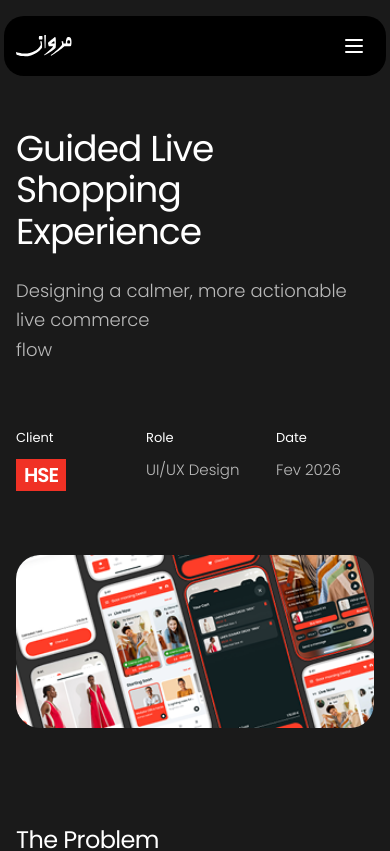
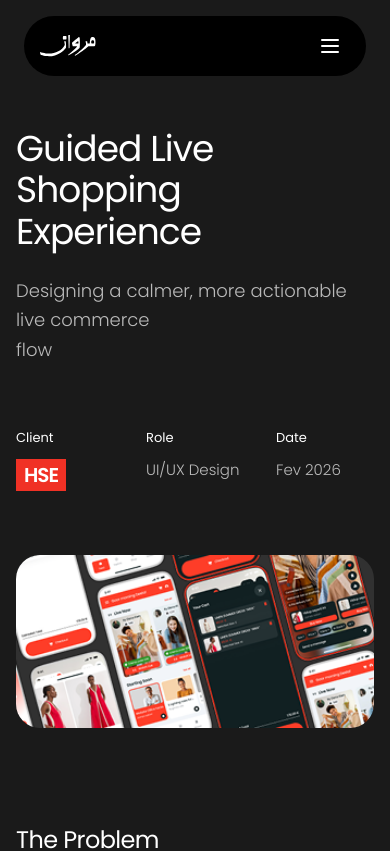
Before and after one commit to enneblymarwan-eng/Portfolio, a React (Vite) app: page /case-study in a window 390 px wide. Shown: the top 851 px of the page. Built offline with nearby package versions, Linux system fonts and the light colour scheme; a web font is replaced by a local one.

Commit message:
Fix mobile navbar width and border radius

```diff
--- a/src/app/components/Header.tsx
+++ b/src/app/components/Header.tsx
@@ -23,10 +23,10 @@ export function Header({ onHomeClick }: HeaderProps) {
       initial={{ y: -50, opacity: 0, filter: 'blur(10px)' }}
       animate={{ y: 0, opacity: 1, filter: 'blur(0px)' }}
       transition={{ duration: 0.8, delay: 0.2, ease: [0.16, 1, 0.3, 1] }}
-      className="fixed top-0 left-0 right-0 z-50 w-full px-1 md:px-8 lg:px-16 pt-4 md:pt-6 flex justify-center pointer-events-none"
+      className="fixed top-0 left-0 right-0 z-50 w-full px-6 md:px-12 pt-4 md:pt-6 flex justify-center pointer-events-none"
     >
       <nav
-        className="pointer-events-auto w-full max-w-3xl backdrop-blur-md rounded-[20px] md:rounded-full px-3 md:px-6 py-2.5 md:py-3 flex items-center justify-between shadow-none navbar border-0"
+        className="pointer-events-auto w-full max-w-3xl backdrop-blur-md rounded-full px-4 md:px-6 py-2.5 md:py-3 flex items-center justify-between shadow-none navbar border-0"
       >
         {/* Logo — always left */}
         <Link
```
